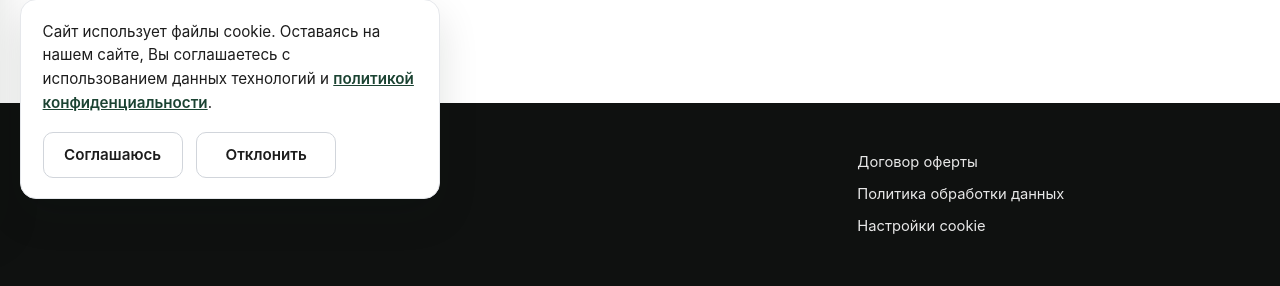
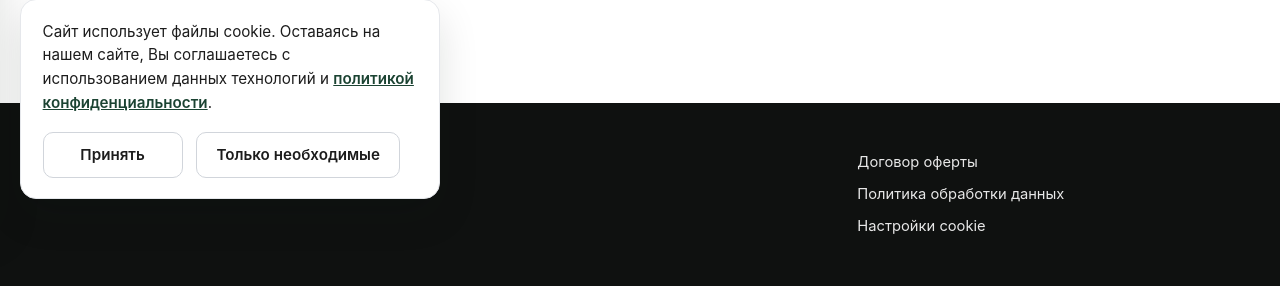
Before and after one commit to Xumpocmb/Edver-shop, a Django app: page /catalog/ in a window 1280 px wide. Shown: the part 581-867 px from the top of the page. Run offline with Django 5.2, Linux system fonts and the light colour scheme; data that the repository does not hold is empty; parts of the project's set-up code (start-up, migrations or seed data) failed here and were passed over.

Commit message:
Change cookie buttons back to Принять and Только необходимые

```diff
--- a/templates/cookie_banner.html
+++ b/templates/cookie_banner.html
@@ -5,8 +5,8 @@
             <a href="/privacy/">политикой конфиденциальности</a>.
         </p>
         <div class="cookie-banner__actions">
-            <button type="button" class="cookie-banner__btn cookie-banner__btn--accept" id="cookie-accept">Соглашаюсь</button>
-            <button type="button" class="cookie-banner__btn cookie-banner__btn--reject" id="cookie-reject">Отклонить</button>
+            <button type="button" class="cookie-banner__btn cookie-banner__btn--accept" id="cookie-accept">Принять</button>
+            <button type="button" class="cookie-banner__btn cookie-banner__btn--reject" id="cookie-reject">Только необходимые</button>
         </div>
     </div>
 </div>
```
